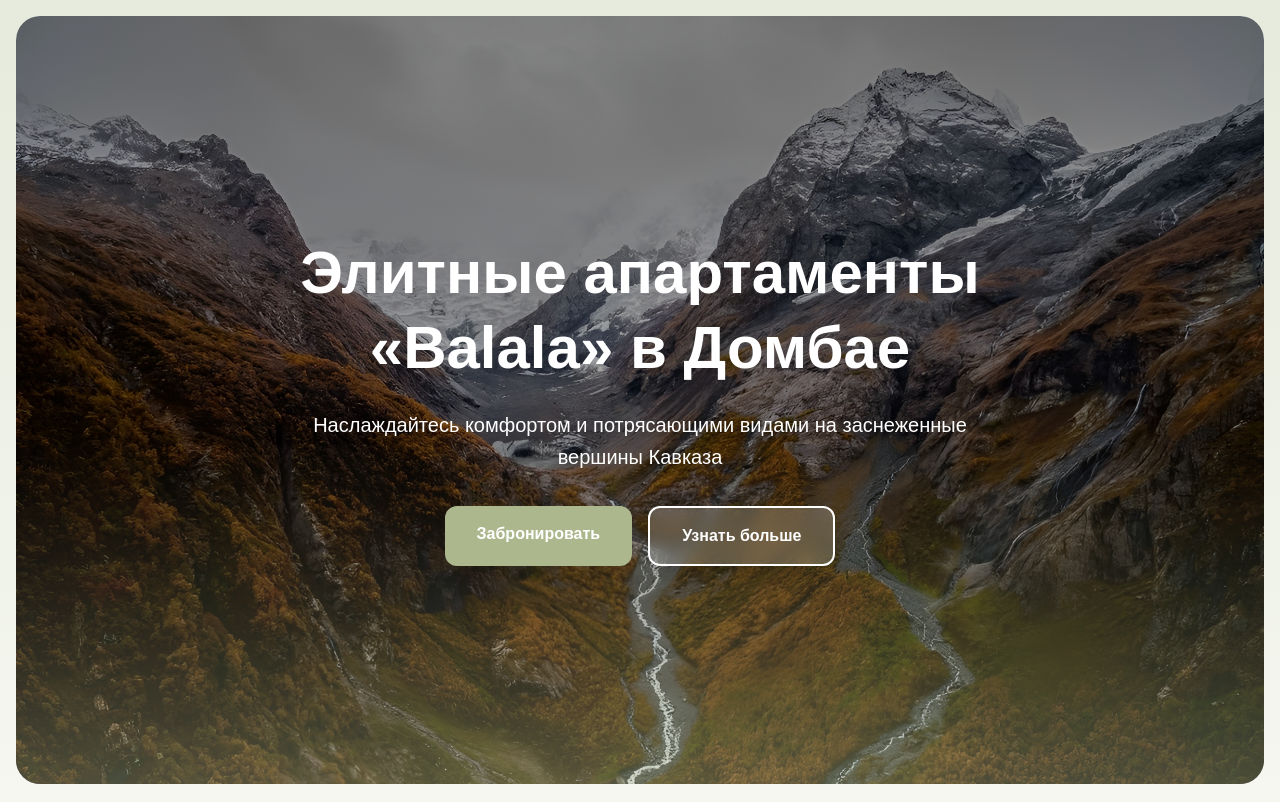
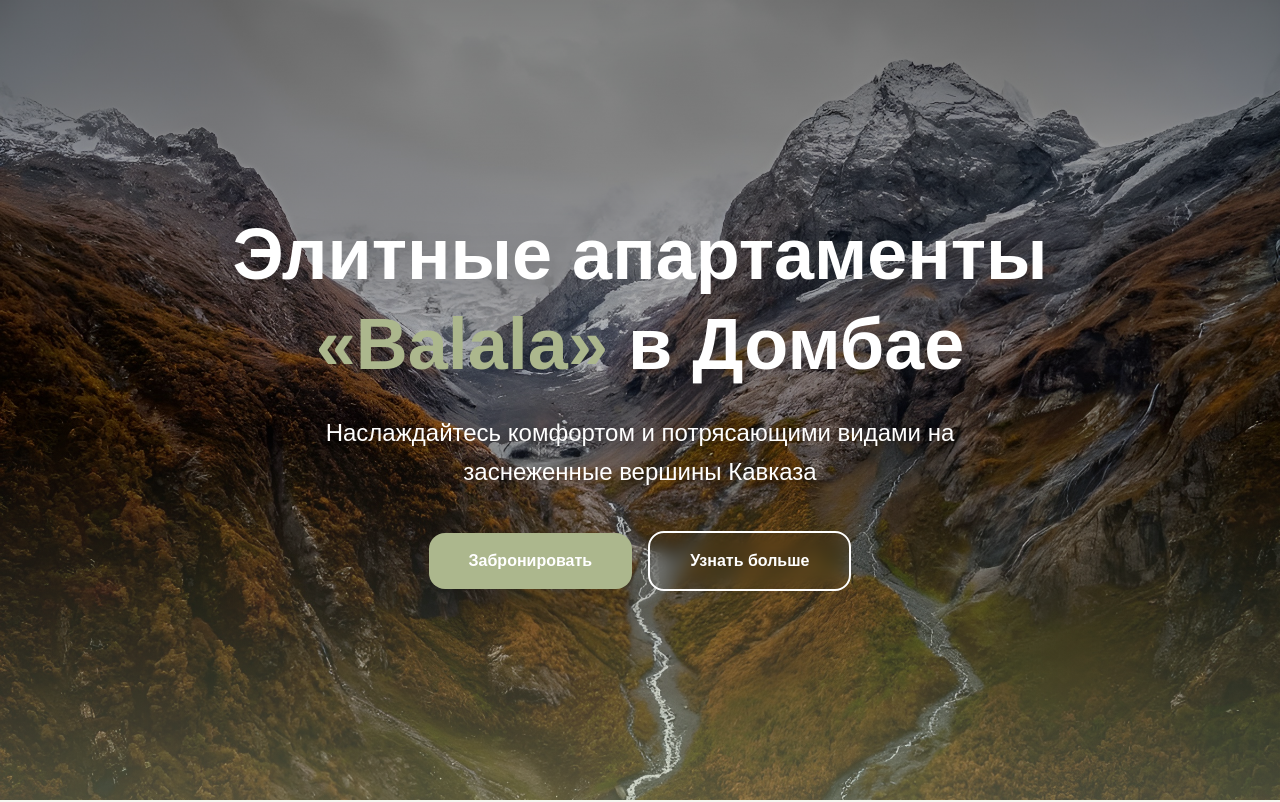
Before and after one commit to Biaslan-git/apartments-landing, a Next.js app: page / in a window 1280 px wide. Shown: the top 802 px of the page. Built offline with nearby package versions, Linux system fonts and the light colour scheme.

Commit message:
улучшенная версия начального экрана

```diff
--- a/app/page.tsx
+++ b/app/page.tsx
@@ -7,32 +7,45 @@ export default function Home() {
   return (
     <main className="bg-[#F5F7F0]">
       {/* Hero Section */}
-      <section id="hero" className="w-full min-h-screen overflow-hidden bg-gradient-to-b from-[#ACB78D]/20 to-[#F5F7F0]">
-        <div className="relative">
-          <div className="absolute inset-0 z-0 m-4">
-            <div className="relative w-full h-full rounded-3xl overflow-hidden">
-              <img
-                src="/hero-bg.jpg"
-                alt="Панорамный вид на горы Домбая"
-                className="w-full h-full object-cover"
-              />
-              <div className="absolute inset-0 bg-gradient-to-b from-black/50 via-black/30 to-[#ACB78D]/40 rounded-3xl"></div>
-            </div>
+      <section id="hero" className="w-full min-h-screen overflow-hidden relative">
+        <div className="relative min-h-screen">
+          {/* Фоновое изображение */}
+          <div className="absolute inset-0 z-0">
+            <img
+              src="/hero-bg.jpg"
+              alt="Панорамный вид на горы Домбая"
+              className="w-full h-full object-cover"
+            />
+            {/* Градиент */}
+            <div className="absolute inset-0 bg-gradient-to-b from-black/50 via-black/20 to-[#ACB78D]/40"></div>
           </div>
 
-          <div className="relative z-10 flex flex-col items-center justify-center min-h-screen px-4 text-center text-white p-4 mx-4">
-            <div className="max-w-4xl">
-              <h1 className="text-3xl sm:text-4xl md:text-5xl lg:text-6xl font-bold mb-6 leading-tight drop-shadow-2xl">
-                Элитные апартаменты «Balala» в Домбае
+          {/* Контент */}
+          <div className="relative z-10 flex flex-col items-center justify-center min-h-screen px-4 text-center text-white">
+            <div className="max-w-5xl">
+              {/* Заголовок */}
+              <h1 className="text-4xl sm:text-5xl md:text-6xl lg:text-7xl font-bold mb-6 leading-tight drop-shadow-2xl">
+                Элитные апартаменты<br />
+                <span className="text-[#ACB78D]">«Balala»</span> в Домбае
               </h1>
-              <p className="text-base sm:text-lg md:text-xl mb-8 max-w-2xl mx-auto leading-relaxed drop-shadow-lg">
+
+              {/* Описание */}
+              <p className="text-lg sm:text-xl md:text-2xl mb-10 max-w-3xl mx-auto leading-relaxed drop-shadow-lg">
                 Наслаждайтесь комфортом и потрясающими видами на заснеженные вершины Кавказа
               </p>
-              <div className="flex flex-col sm:flex-row gap-4 justify-center max-w-md mx-auto">
-                <a href="#contact" className="bg-[#ACB78D] text-white font-bold px-8 py-4 rounded-xl hover:bg-[#9BA67A] transition-all duration-300 shadow-2xl hover:shadow-3xl transform hover:scale-105">
+
+              {/* Кнопки */}
+              <div className="flex flex-col sm:flex-row gap-4 justify-center items-center max-w-md mx-auto">
+                <a
+                  href="#contact"
+                  className="bg-[#ACB78D] text-white font-bold px-10 py-4 rounded-2xl hover:bg-[#9BA67A] transition-all duration-300 shadow-2xl hover:shadow-[#ACB78D]/50 transform hover:scale-105 w-full sm:w-auto"
+                >
                   Забронировать
                 </a>
-                <a href="#description" className="border-2 border-white bg-white/20 backdrop-blur-sm text-white font-bold px-8 py-4 rounded-xl hover:bg-white/30 transition-all duration-300 shadow-xl">
+                <a
+                  href="#description"
+                  className="border-2 border-white backdrop-blur-sm text-white font-bold px-10 py-4 rounded-2xl hover:bg-white hover:text-[#2D3319] transition-all duration-300 w-full sm:w-auto"
+                >
                   Узнать больше
                 </a>
               </div>
```
